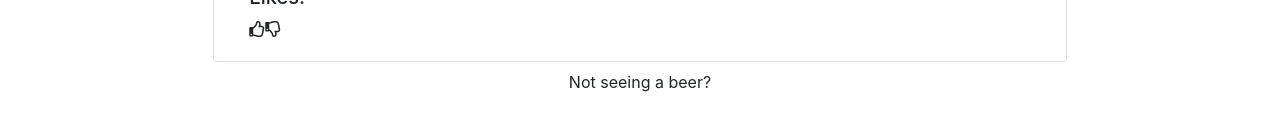
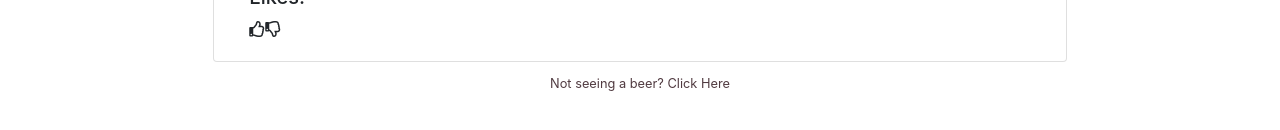
Before and after one commit to Rosenmatt1/Beer-Cooler, a React (Create React App) app: page / in a window 1280 px wide. Shown: the part 462-592 px from the top of the page. Built offline with nearby package versions, Linux system fonts and the light colour scheme; no server answers.

Commit message:
Styled the not seeing a beer Click here link

```diff
--- a/src/App.css
+++ b/src/App.css
@@ -1,3 +1,12 @@
 .cooler {
   width: 20vw
 }
+
+.link {
+  color: #513B41;
+}
+
+.link:hover {
+  cursor: pointer;
+  color: blue;
+}
--- a/src/App.js
+++ b/src/App.js
@@ -116,17 +116,23 @@ class App extends Component {
         />
 
         {!this.state.addBeer
-          ? <p
-            onClick={(e) => this.addNewBeer(e)}
-            className="text-center">
-            Not seeing a beer?
-          </p>
+          ?
+          <div className="row center">
+            <div className="col">
+              <p
+                onClick={(e) => this.addNewBeer(e)}
+                className="link text-center"><small>
+                Not seeing a beer? Click Here
+                </small>
+              </p>
+            </div>
+          </div>
           : <AddBeerCard />
         }
 
       </div>
-    );
+    )
   }
 }
 
-export default App;
+export default App
--- a/src/components/AddBeerCard.js
+++ b/src/components/AddBeerCard.js
@@ -12,9 +12,9 @@ const AddBeerCard = (props) => {
           </h5>
 
           <div>
-          <p>Vote</p>
-          <i onChange={props.increaseLike} className="far fa-thumbs-up"></i>
-          <i onChange={props.decreaseLike} className="far fa-thumbs-down"></i>
+            <p>Vote</p>
+            <i onChange={props.increaseLike} className="far fa-thumbs-up"></i>
+            <i onChange={props.decreaseLike} className="far fa-thumbs-down"></i>
           </div>
         </div>
       </div>
```
